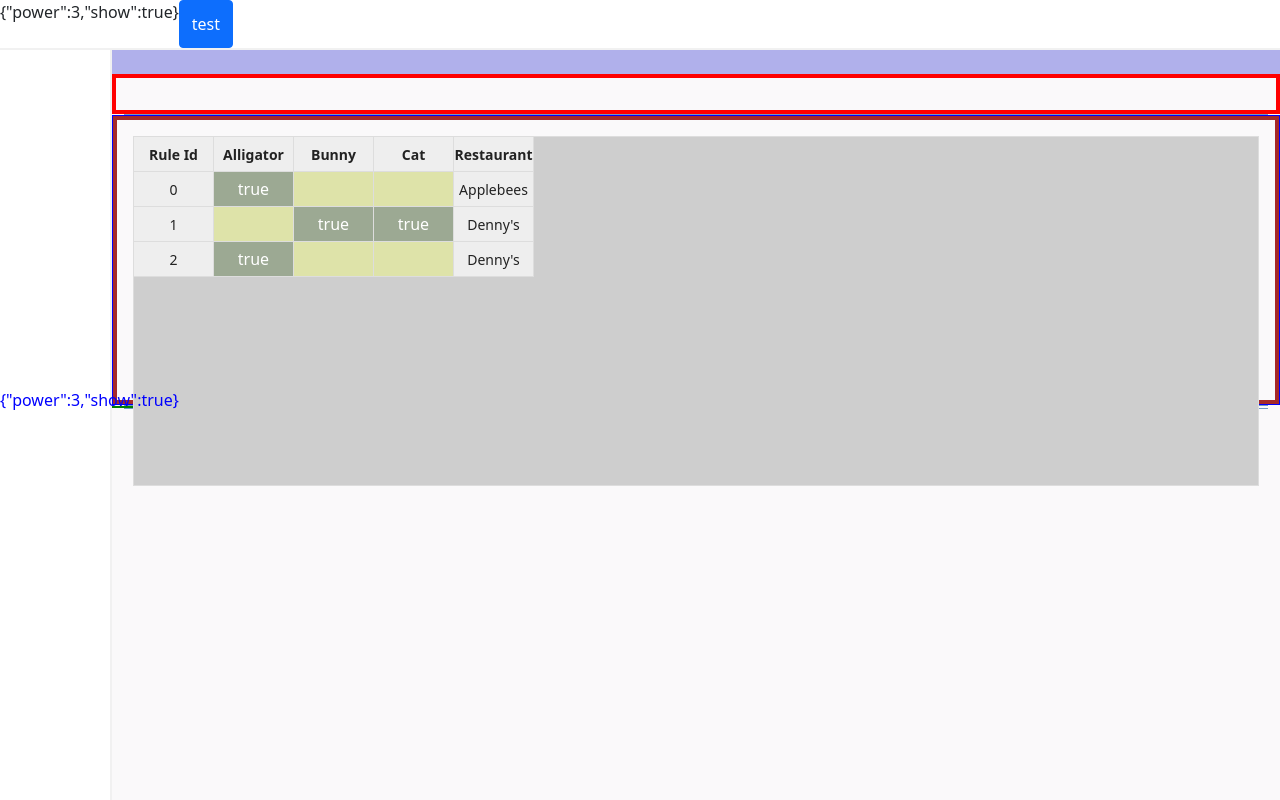
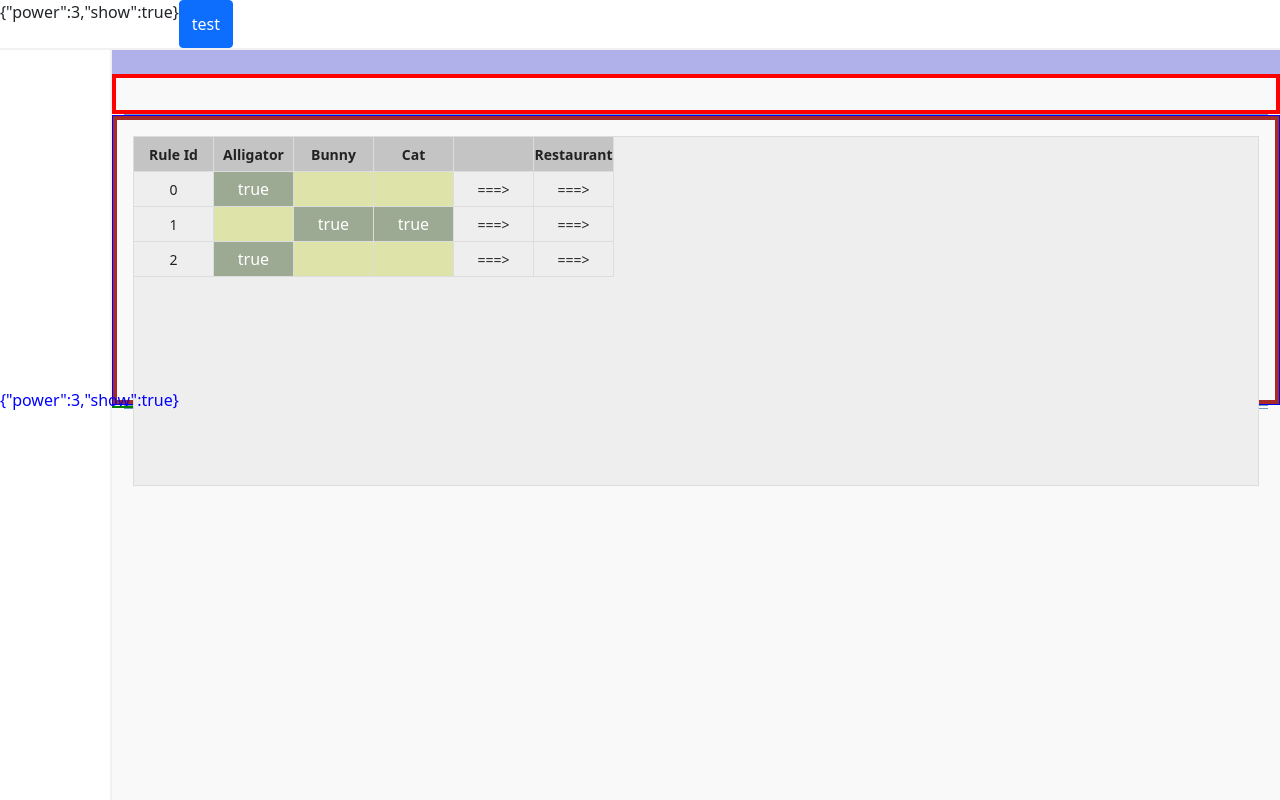
Before and after one commit to Matt-Hill-83/rule-cruncher, a React (Create React App) app: page / in a window 1280 px wide. Built offline with nearby package versions, Linux system fonts and the light colour scheme.

Commit message:
table css

```diff
--- a/src/Components/MyTable3/MyTable3.module.scss
+++ b/src/Components/MyTable3/MyTable3.module.scss
@@ -5,9 +5,6 @@
   margin: var(--CS-margin-02);
 
   :global {
-    .rdg-header-row {
-      background-color: var(--rdg-header-bk-color) !important;
-    }
     .rdg-cell {
       display: flex;
       align-items: center;
@@ -16,6 +13,15 @@
       color: var(--white-800);
       background-color: var(--rdg-cell-bk-color) !important;
       padding: 0px;
+    }
+    .rdg-header-row {
+      .rdg-cell {
+        background-color: var(--rdg-header-bk-color) !important;
+        // background-color: green !important;
+      }
+    }
+    .restaurant {
+      border: 4px solid blue !important;
     }
   }
 
--- a/src/Components/MyTable3/MyTable3.tsx
+++ b/src/Components/MyTable3/MyTable3.tsx
@@ -30,7 +30,6 @@ export default function MyTable3() {
     {
       key: "id",
       name: "Rule Id",
-      // formatter: (info: any) => renderButton(info),
       width: 30,
     },
     {
@@ -52,9 +51,15 @@ export default function MyTable3() {
       width: 30,
     },
     {
+      key: "",
+      name: "",
+      formatter: (info: any) => renderArrow(info),
+      width: 30,
+    },
+    {
       key: "restaurant",
       name: "Restaurant",
-      // formatter: (info: any) => renderButton(info),
+      formatter: (info: any) => renderRestaurant(info),
       width: 30,
     },
   ]
@@ -80,6 +85,16 @@ export default function MyTable3() {
 
       setRows(newRows)
     }
+  }
+
+  const renderArrow = (info: any) => {
+    return <div className={css.arrow}>{`===>`}</div>
+  }
+
+  const renderRestaurant = (info: any) => {
+    const { row, column } = info
+    console.log("info", info) // zzz
+    return <div className={css.arrow}>{`===>`}</div>
   }
 
   const renderButton = (info: any) => {
--- a/src/Styles/global.module.scss
+++ b/src/Styles/global.module.scss
@@ -7,6 +7,7 @@ body {
   --white-200: rgb(206, 206, 206);
   --white-400: rgb(241, 241, 241);
   --white-500: rgb(250, 249, 250);
+  --white-600: rgb(196, 196, 196);
   --white-800: rgb(34, 34, 34);
 
   --red-400: rgb(250, 134, 134);
@@ -30,9 +31,9 @@ body {
   --leftNavWidth: 14vh;
 
   // Grid
-  --rdg-bk-color: var(--white-200);
+  --rdg-bk-color: var(--white-100);
   --rdg-cell-bk-color: var(--white-100);
-  --rdg-header-bk-color: var(--white-500);
+  --rdg-header-bk-color: var(--white-600);
 
   --rdg-button-true: var(--green-100);
   --rdg-button-true-hover: var(--green-500);
```
